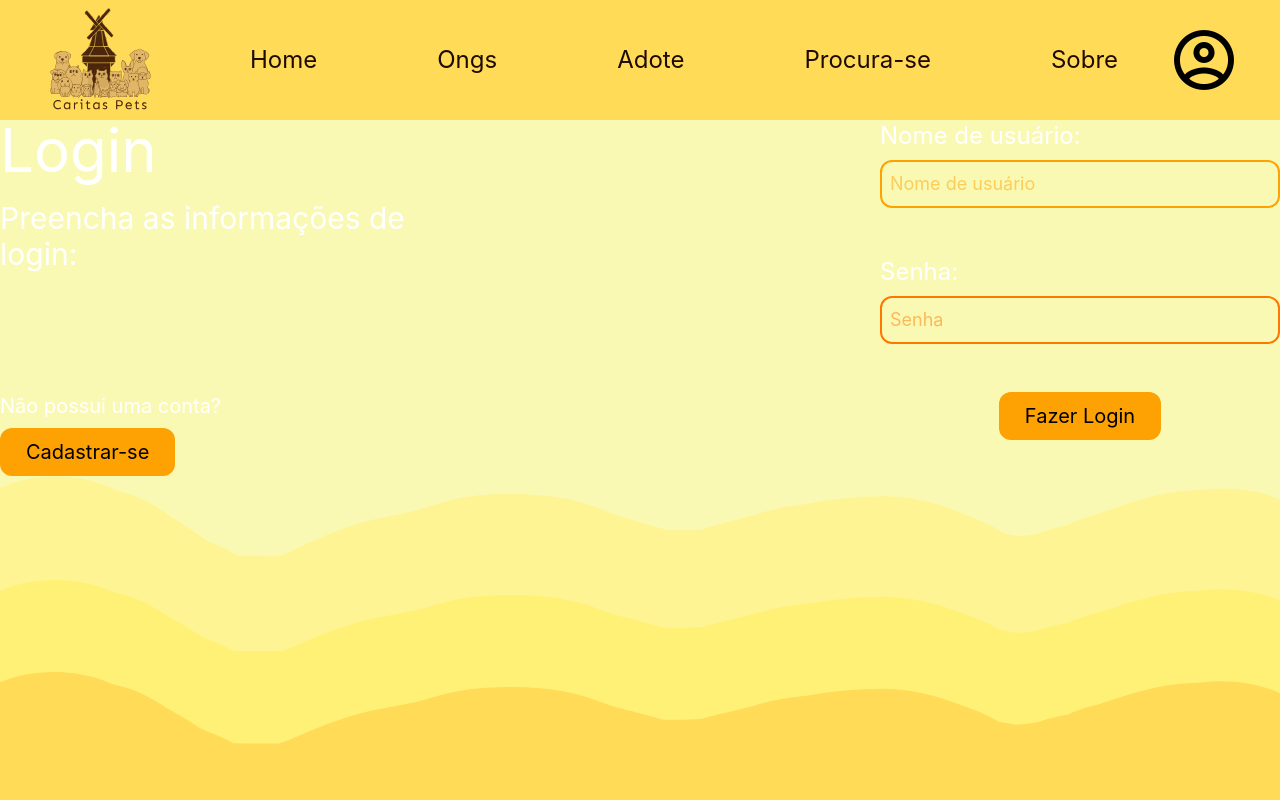
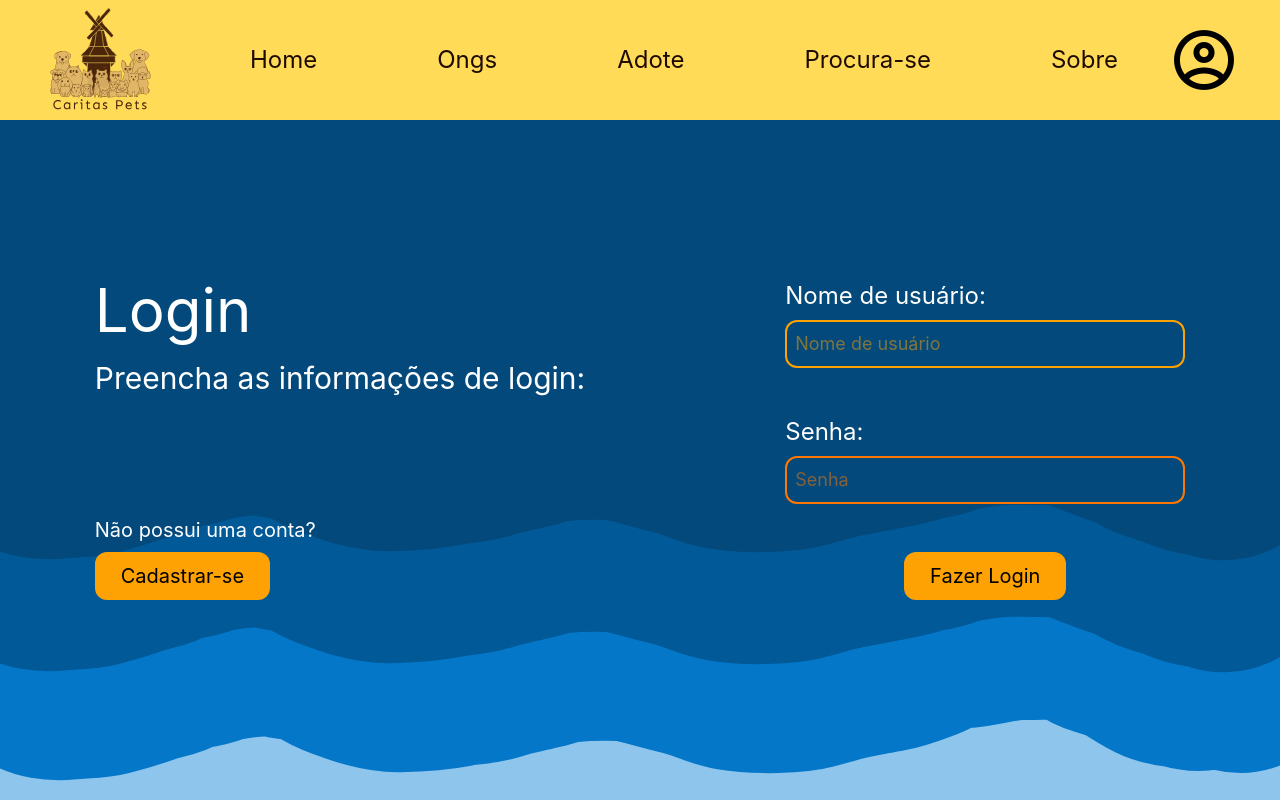
Before and after one commit to CaritasPets/Front-End, a Vue app: page /login in a window 1280 px wide. Shown: the top 800 px of the page. Built offline with nearby package versions, Linux system fonts and the light colour scheme.

Commit message:
FEAT: Mount login page #12

```diff
--- a/src/views/LoginView.vue
+++ b/src/views/LoginView.vue
@@ -2,11 +2,11 @@
 import LoginForm from '../components/LoginForm.vue';
 import LoginInstructions from '../components/LoginInstructions.vue';
 
-
 </script>
 <template>
-    <section class="flex justify-center gap-x-100">
-        <LoginInstructions/>
-        <LoginForm/>
+    <section class="flex justify-center gap-x-50 py-40 bg-[#03497B]">
+        <LoginInstructions class="z-10"/>
+        <LoginForm class="z-10"/>
     </section>
+    <img class="w-[100%] transform-[translateY(-80%)] bg-[#03497B] absolute z-0" src="/blue_waves.svg" alt="">
 </template>
```
